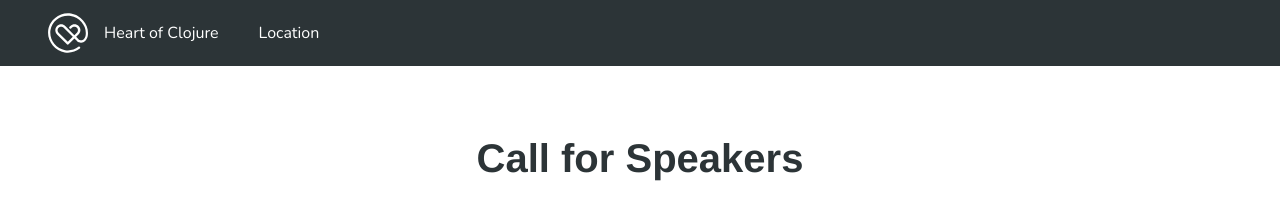
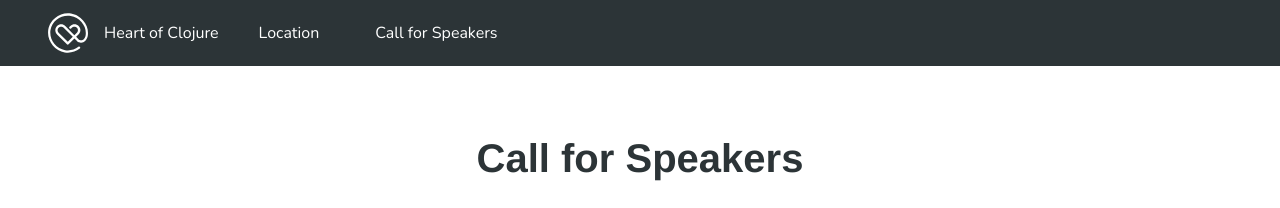
Before and after one commit to heartofclojure/heartofclojure-site-2019, a Jekyll site: the page built from call-for-speakers.html, in a window 1280 px wide and 900 px high. Shown: the top 208 px of the window. Built offline with Jekyll 4.4.1, drawn with Linux system fonts in a browser that asks for light colours; nearby versions of some CDN libraries; some web fonts are replaced; comment, search, counter and statistics services are not loaded.

Commit message:
enable CFP menu item

```diff
--- a/_includes/nav.html
+++ b/_includes/nav.html
@@ -6,7 +6,7 @@
         <span>Heart of Clojure</span>
       </a>
       <a class="nav-item db link white" href="/location">Location</a>
-      <!-- <a class="nav-item db link white" href="/call-for-speakers">Call for Speakers</a> -->
+      <a class="nav-item db link white" href="/call-for-speakers">Call for Speakers</a>
     </div>
   </div>
 
@@ -19,7 +19,7 @@
     </div>
     <div class="nav-menu-options tc">
       <a class="link db pv3 black" href="/location">Location</a>
-      <!-- <a class="link db pv3 black" href="/call-for-speakers">Call for Speakers</a> -->
+      <a class="link db pv3 black" href="/call-for-speakers">Call for Speakers</a>
     </div>
   </div>
 </nav>
```
